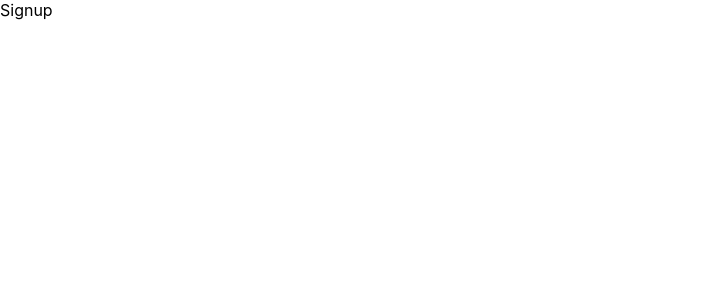
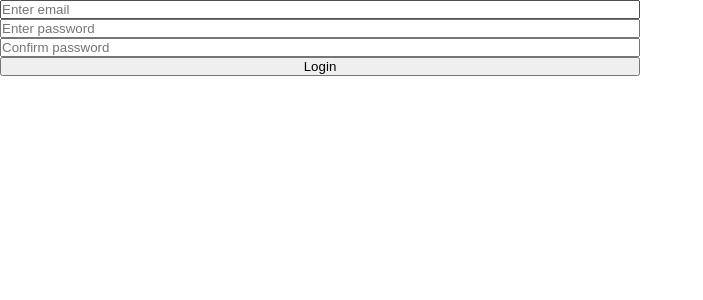
Before and after one commit to anshika0207/Mailer, a React (Create React App) app in the folder frontend/: page /signup in a window 1280 px wide. Shown: the top 300 px of the page, without its empty margins (0-703 px from the left). Built offline with nearby package versions, Linux system fonts and the light colour scheme.

Commit message:
Added signup page

```diff
--- a/frontend/package.json
+++ b/frontend/package.json
@@ -37,5 +37,9 @@
       "last 1 firefox version",
       "last 1 safari version"
     ]
-  }
+  },
+  "description": "This project was bootstrapped with [Create React App](https://github.com/facebook/create-react-app).",
+  "main": "index.js",
+  "author": "",
+  "license": "ISC"
 }
--- /dev/null
+++ b/frontend/src/components/SignUp.css
@@ -0,0 +1,15 @@
+.app__signup{
+    text-align: center;
+    margin: 1rem;
+
+}
+.signup__form{
+    display: flex;
+    flex-direction: column;
+    width: 50%;
+    align-content: center;
+    text-align: center;
+}
+.sign__form>input{
+    padding: 0.5rem;
+}
--- a/frontend/src/components/SignUp.js
+++ b/frontend/src/components/SignUp.js
@@ -1,10 +1,45 @@
-import React from 'react'
+import React, { useState } from 'react'
+import axios from "./axios";
+import './SignUp.css';
 
 function SignUp() {
+
+    const [username, setusername] = useState("");
+    const [password, setpassword] = useState("");
+    const [confirm, setconfirm] = useState("");
+
+    const signupuser= (event) => {
+        event.preventDefault();
+
+        axios.post("/signup", {
+            username: username,
+            passwrod: password,
+            confirm: confirm
+        });
+
+        setusername("");
+        setpassword("");
+        setconfirm("");
+    }
+
     return (
-        <div>
-            Signup
-        </div>
+        <form action="" className="signup__form app__sign"  onSubmit={signupuser}>
+            <input type="email" onChange={(event)=> setusername(event.target.value)}
+            placeholder="Enter email"
+            value={username}/>
+
+            <input type="text"
+            onChange={(event)=> setpassword(event.target.value)}
+            value={password}
+            placeholder="Enter password"/>
+
+            <input type="text"
+            onChange={(event)=> setconfirm(event.target.value)}
+            value={confirm}
+            placeholder="Confirm password"/>
+
+            <button type="submit">Login</button>
+        </form>
     )
 }
 
```
Also changed, not shown: 1 other file (tests, documents, lock files or other folders).
